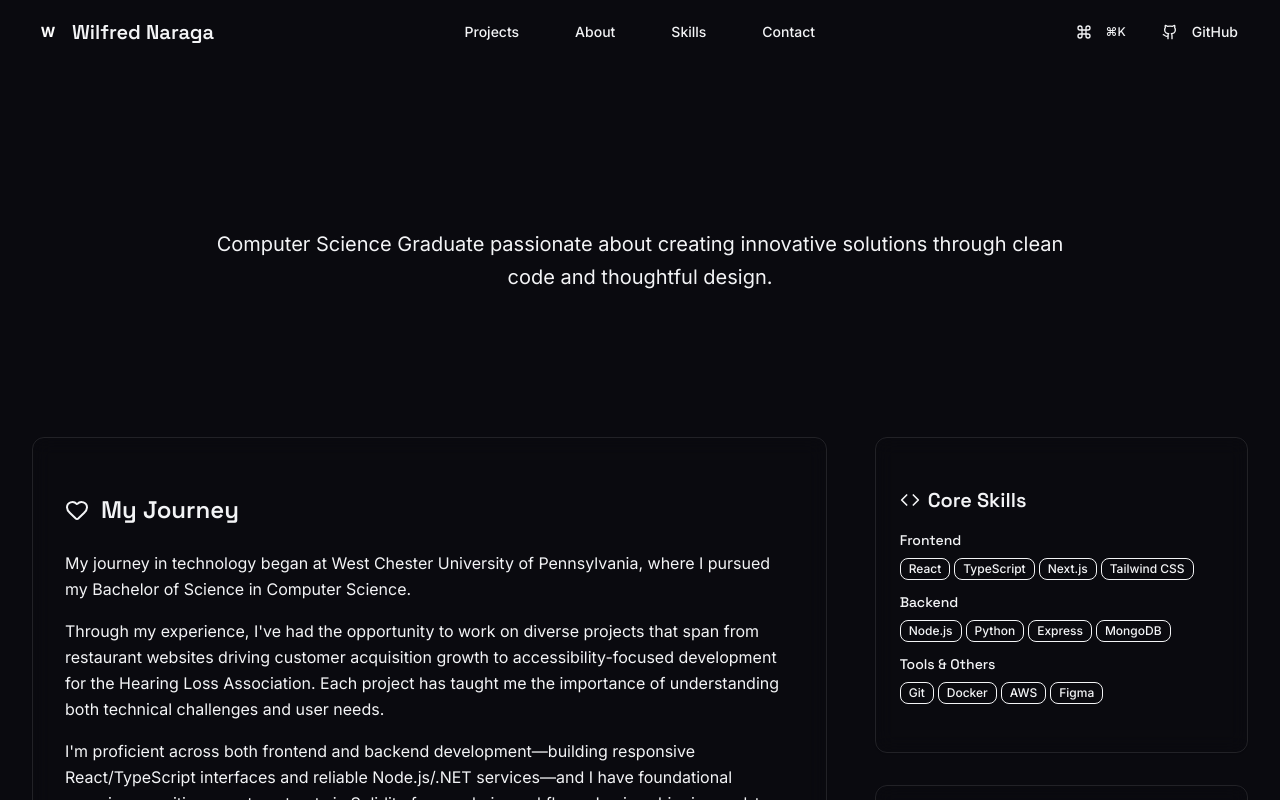
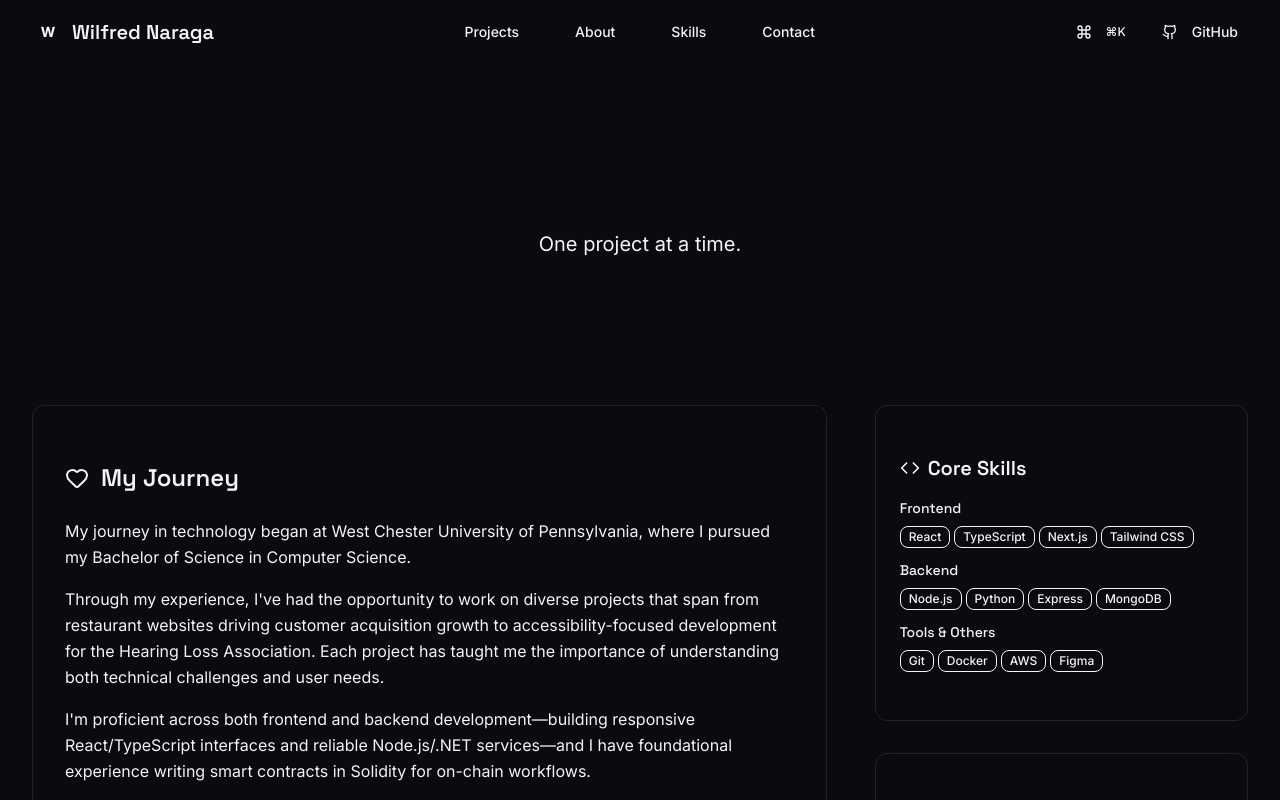
Before and after one commit to Wilfred2002/portfolio-website, a Next.js app: page /about in a window 1280 px wide. Shown: the top 800 px of the page. Built offline with nearby package versions, Linux system fonts and the light colour scheme.

Commit message:
adjusted text

```diff
--- a/src/app/about/page.tsx
+++ b/src/app/about/page.tsx
@@ -23,8 +23,7 @@ export default function AboutPage() {
             </span>
           </h1>
           <p className="text-xl text-muted-foreground leading-relaxed">
-            Computer Science Graduate passionate about creating innovative solutions
-            through clean code and thoughtful design.
+          One project at a time.
           </p>
         </div>
       </motion.section>
@@ -58,7 +57,7 @@ export default function AboutPage() {
                       understanding both technical challenges and user needs.
                     </p>
                     <p>
-                      I&apos;m proficient across both frontend and backend development—building responsive React/TypeScript interfaces and reliable Node.js/.NET services—and I have foundational experience writing smart contracts in Solidity for on-chain workflows. I enjoy shipping end-to-end features that bridge great UX with solid engineering.
+                      I&apos;m proficient across both frontend and backend development—building responsive React/TypeScript interfaces and reliable Node.js/.NET services—and I have foundational experience writing smart contracts in Solidity for on-chain workflows.
                     </p>
                     <p>
                       When I&apos;m not coding, you&apos;ll find me traveling, gaming, or reading manga!
```
